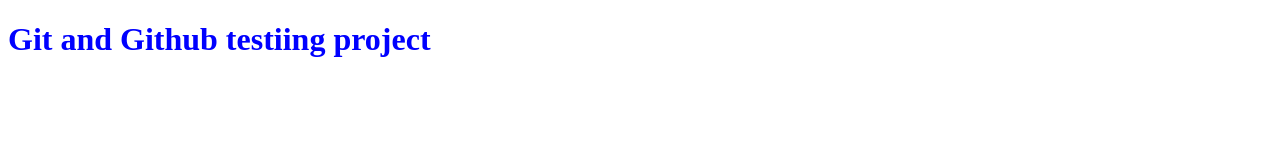
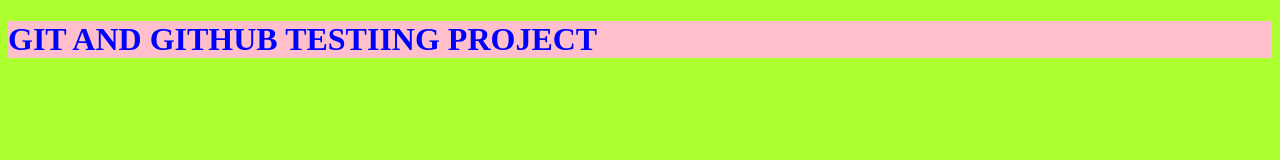
Before and after one commit to pradeep-jais/testing, a plain HTML site: page index.html in a window 1280 px wide. Drawn offline with Linux system fonts and the light colour scheme.

Commit message:
body and h1 bcg change

```diff
--- a/styles.css
+++ b/styles.css
@@ -1,3 +1,8 @@
 h1 {
   color: blue;
+  text-transform: uppercase;
+  background: pink;
 }
+body {
+  background: greenyellow;
+}
```
